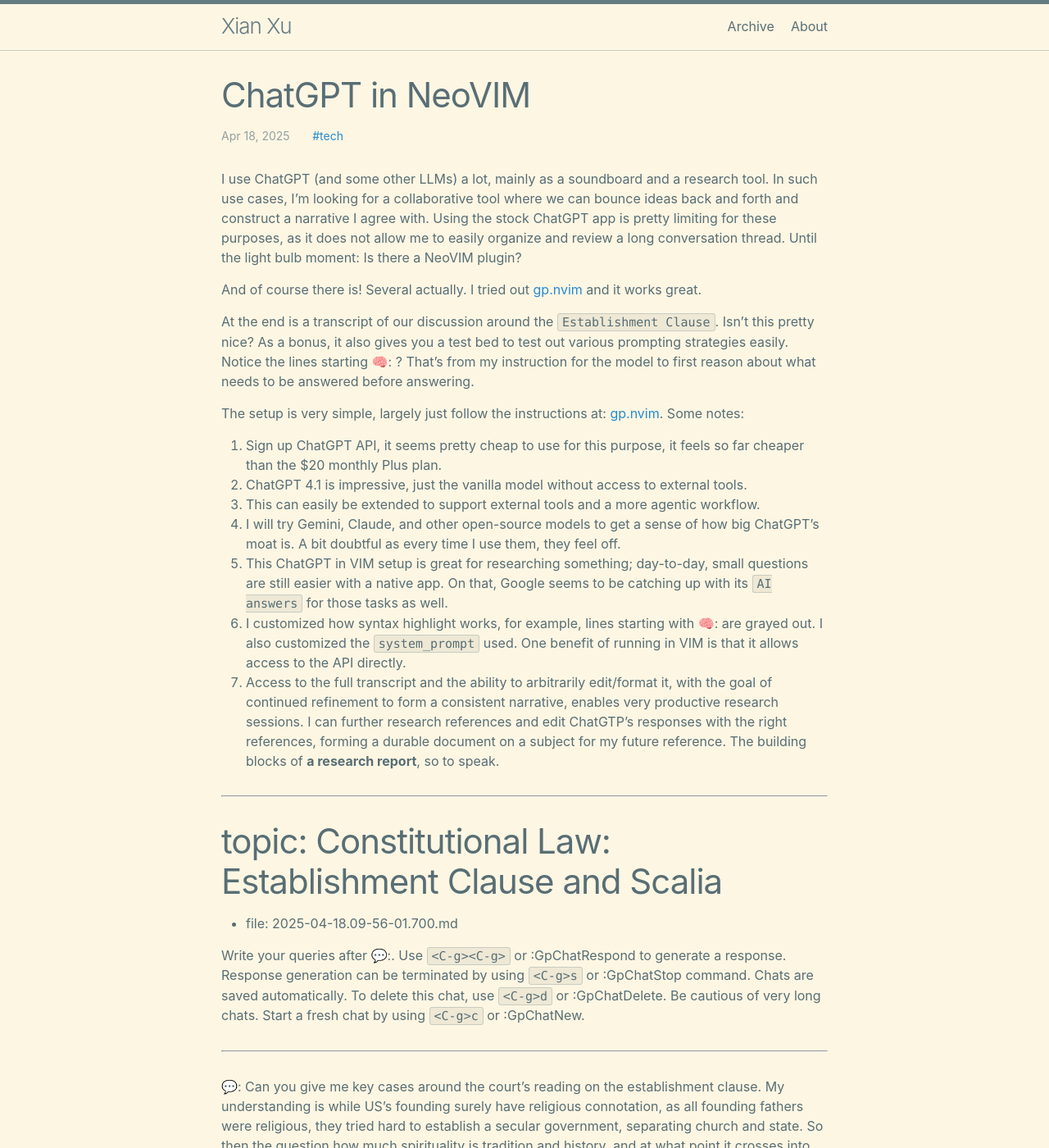
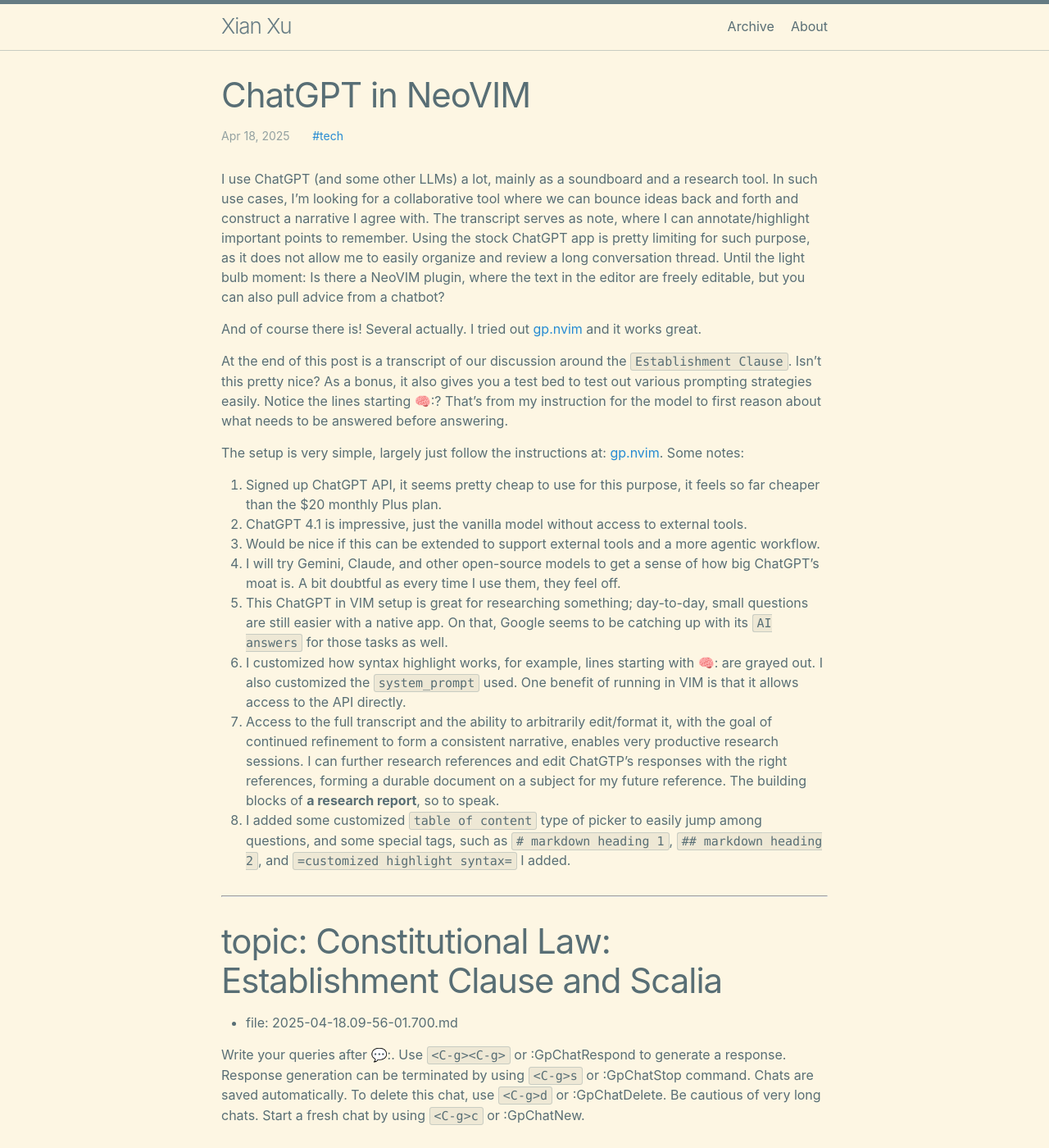
Before and after one commit to xianxu/xianxu.github.io, a Jekyll site: the page built from _posts/2025-04-18-chatgpt-in-neovim.markdown, in a window 1280 px wide and 1400 px high. Shown: the whole window at 82% size. Built offline with Jekyll 4.4.1, drawn with Linux system fonts in a browser that asks for light colours; comment, search, counter and statistics services are not loaded.

Commit message:
Sync latest _posts from private repo

```diff
--- a/_posts/2025-04-18-chatgpt-in-neovim.markdown
+++ b/_posts/2025-04-18-chatgpt-in-neovim.markdown
@@ -6,21 +6,22 @@
 comments: true
 ---
 
-I use ChatGPT (and some other LLMs) a lot, mainly as a soundboard and a research tool. In such use cases, I'm looking for a collaborative tool where we can bounce ideas back and forth and construct a narrative I agree with. Using the stock ChatGPT app is pretty limiting for these purposes, as it does not allow me to easily organize and review a long conversation thread. Until the light bulb moment: Is there a NeoVIM plugin?
+I use ChatGPT (and some other LLMs) a lot, mainly as a soundboard and a research tool. In such use cases, I'm looking for a collaborative tool where we can bounce ideas back and forth and construct a narrative I agree with. The transcript serves as note, where I can annotate/highlight important points to remember. Using the stock ChatGPT app is pretty limiting for such purpose, as it does not allow me to easily organize and review a long conversation thread. Until the light bulb moment: Is there a NeoVIM plugin, where the text in the editor are freely editable, but you can also pull advice from a chatbot?
 
 And of course there is! Several actually. I tried out [gp.nvim](https://github.com/Robitx/gp.nvim) and it works great.
 
-At the end is a transcript of our discussion around the `Establishment Clause`. Isn't this pretty nice? As a bonus, it also gives you a test bed to test out various prompting strategies easily. Notice the lines starting 🧠: ? That's from my instruction for the model to first reason about what needs to be answered before answering.
+At the end of this post is a transcript of our discussion around the `Establishment Clause`. Isn't this pretty nice? As a bonus, it also gives you a test bed to test out various prompting strategies easily. Notice the lines starting 🧠:? That's from my instruction for the model to first reason about what needs to be answered before answering.
 
 The setup is very simple, largely just follow the instructions at: [gp.nvim](https://github.com/Robitx/gp.nvim). Some notes:
 
-1. Sign up ChatGPT API, it seems pretty cheap to use for this purpose, it feels so far cheaper than the $20 monthly Plus plan.
+1. Signed up ChatGPT API, it seems pretty cheap to use for this purpose, it feels so far cheaper than the $20 monthly Plus plan.
 2. ChatGPT 4.1 is impressive, just the vanilla model without access to external tools.
-3. This can easily be extended to support external tools and a more agentic workflow.
+3. Would be nice if this can be extended to support external tools and a more agentic workflow.
 4. I will try Gemini, Claude, and other open-source models to get a sense of how big ChatGPT's moat is. A bit doubtful as every time I use them, they feel off.
 5. This ChatGPT in VIM setup is great for researching something; day-to-day, small questions are still easier with a native app. On that, Google seems to be catching up with its `AI answers` for those tasks as well.
 6. I customized how syntax highlight works, for example, lines starting with 🧠: are grayed out. I also customized the `system_prompt` used. One benefit of running in VIM is that it allows access to the API directly.
 7. Access to the full transcript and the ability to arbitrarily edit/format it, with the goal of continued refinement to form a consistent narrative, enables very productive research sessions. I can further research references and edit ChatGTP's responses with the right references, forming a durable document on a subject for my future reference. The building blocks of **a research report**, so to speak.
+8. I added some customized `table of content` type of picker to easily jump among questions, and some special tags, such as `# markdown heading 1`, `## markdown heading 2`, and `=customized highlight syntax=` I added.
 
 --------
 # topic: Constitutional Law: Establishment Clause and Scalia
@@ -40,7 +41,6 @@
 
 
 🧠: User is asking about major legal precedents concerning interpretation of the Establishment Clause in the US Constitution, especially balancing history/tradition and the prohibition on government establishment or support of religion.
-
 
 🧠: They seem to understand that the founders had religious backgrounds but intended institutional separation of church and state: "secular government." User is interested in how courts distinguish between allowable civil religion (history/tradition) and unconstitutional religious endorsement or promotion.
 
```
